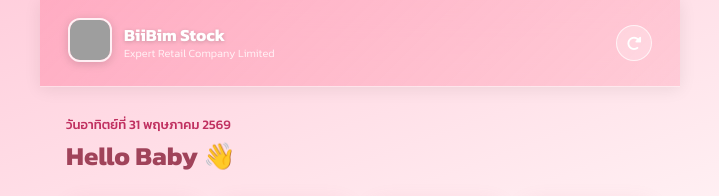
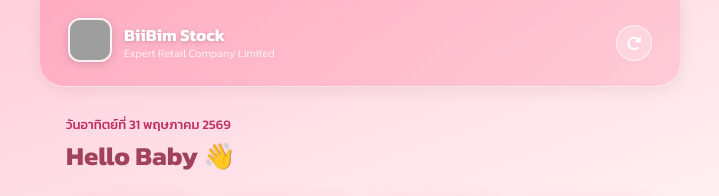
Before and after one commit to tanon-kk/bb-stock, a website: page frontend/index.html in a window 1280 px wide. Shown: the top 196 px of the page, 280-999 px from the left. Drawn offline with Linux system fonts and the light colour scheme; grey boxes are pictures that could not be loaded.

Commit message:
add border radius to header

```diff
--- a/frontend/styles/main.css
+++ b/frontend/styles/main.css
@@ -127,6 +127,7 @@ body {
   z-index: 100;
   box-shadow: 0 2px 16px rgba(0,0,0,0.08);
   transition: background 0.3s ease;
+  border-radius: 0 0 24px 24px;
 }
 
 .header-content {
```
